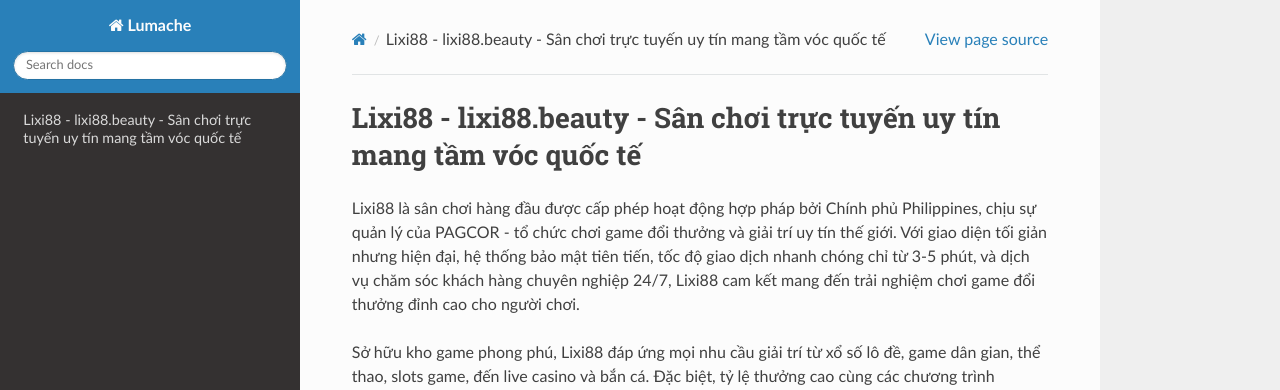
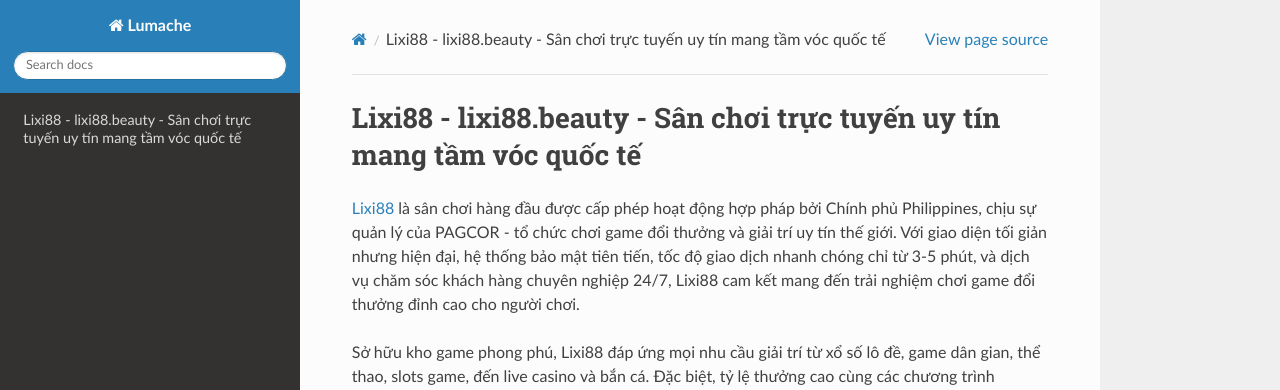
Before and after one commit to moonneil524kawb/lixi88beauty, a Sphinx documentation site: the page built from docs/source/index.rst, in a window 1280 px wide. Shown: the top 390 px of the page. Built offline with Sphinx 7.4.7 and the Read the Docs theme 3.1.0, drawn with Linux system fonts in a browser that asks for light colours; part of the change alters nothing that is shown.

```diff
--- a/docs/source/index.rst
+++ b/docs/source/index.rst
@@ -1,7 +1,7 @@
 Lixi88 - lixi88.beauty - Sân chơi trực tuyến uy tín mang tầm vóc quốc tế
 ===================================
 
-Lixi88 là sân chơi hàng đầu được cấp phép hoạt động hợp pháp bởi Chính phủ Philippines, chịu sự quản lý của PAGCOR - tổ chức chơi game đổi thưởng và giải trí uy tín thế giới. Với giao diện tối giản nhưng hiện đại, hệ thống bảo mật tiên tiến, tốc độ giao dịch nhanh chóng chỉ từ 3-5 phút, và dịch vụ chăm sóc khách hàng chuyên nghiệp 24/7, Lixi88 cam kết mang đến trải nghiệm chơi game đổi thưởng đỉnh cao cho người chơi.
+`Lixi88 <https://lixi88.beauty/>`_ là sân chơi hàng đầu được cấp phép hoạt động hợp pháp bởi Chính phủ Philippines, chịu sự quản lý của PAGCOR - tổ chức chơi game đổi thưởng và giải trí uy tín thế giới. Với giao diện tối giản nhưng hiện đại, hệ thống bảo mật tiên tiến, tốc độ giao dịch nhanh chóng chỉ từ 3-5 phút, và dịch vụ chăm sóc khách hàng chuyên nghiệp 24/7, Lixi88 cam kết mang đến trải nghiệm chơi game đổi thưởng đỉnh cao cho người chơi.
 
 Sở hữu kho game phong phú, Lixi88 đáp ứng mọi nhu cầu giải trí từ xổ số lô đề, game dân gian, thể thao, slots game, đến live casino và bắn cá. Đặc biệt, tỷ lệ thưởng cao cùng các chương trình khuyến mãi hấp dẫn giúp người chơi dễ dàng tận hưởng những phút giây kịch tính và cơ hội đổi thưởng lớn.
 
```
